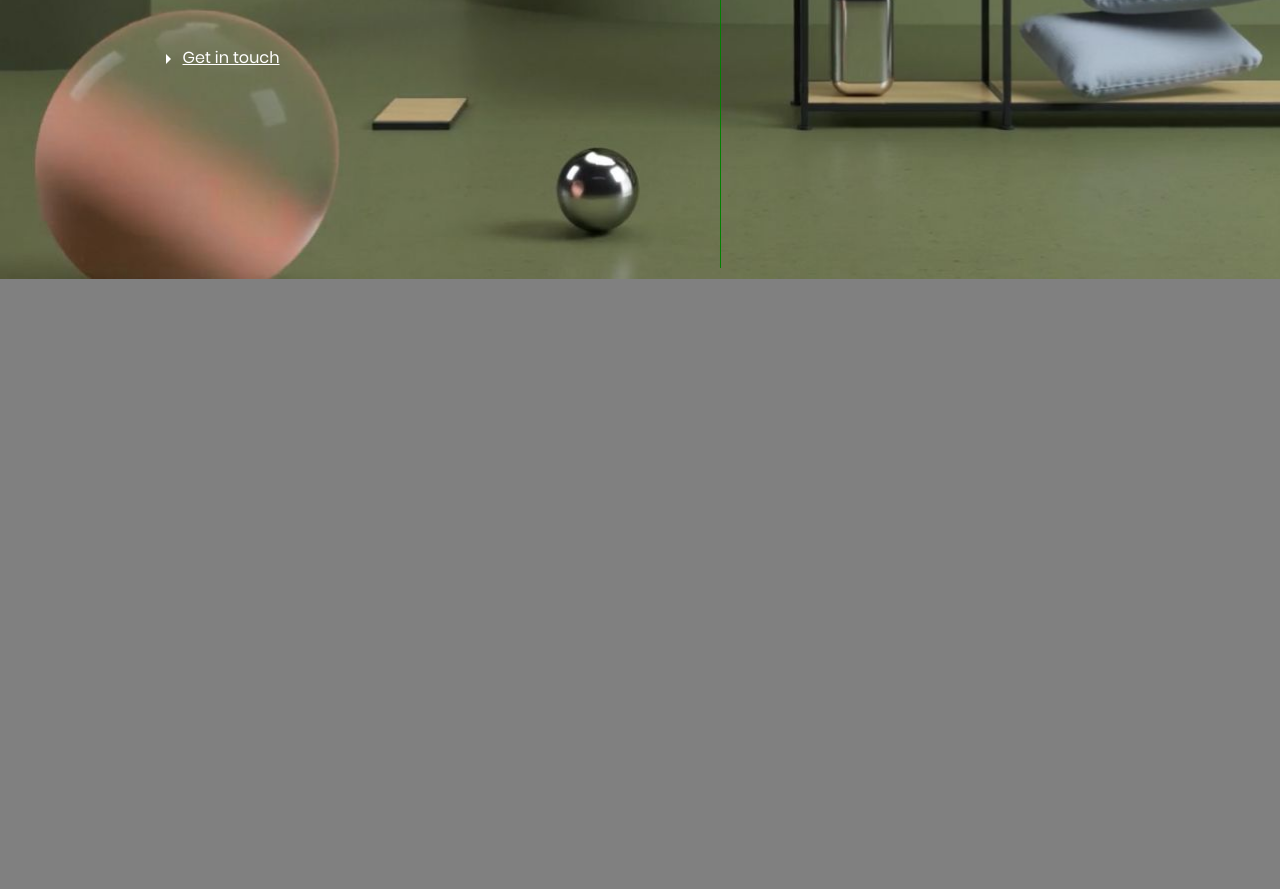
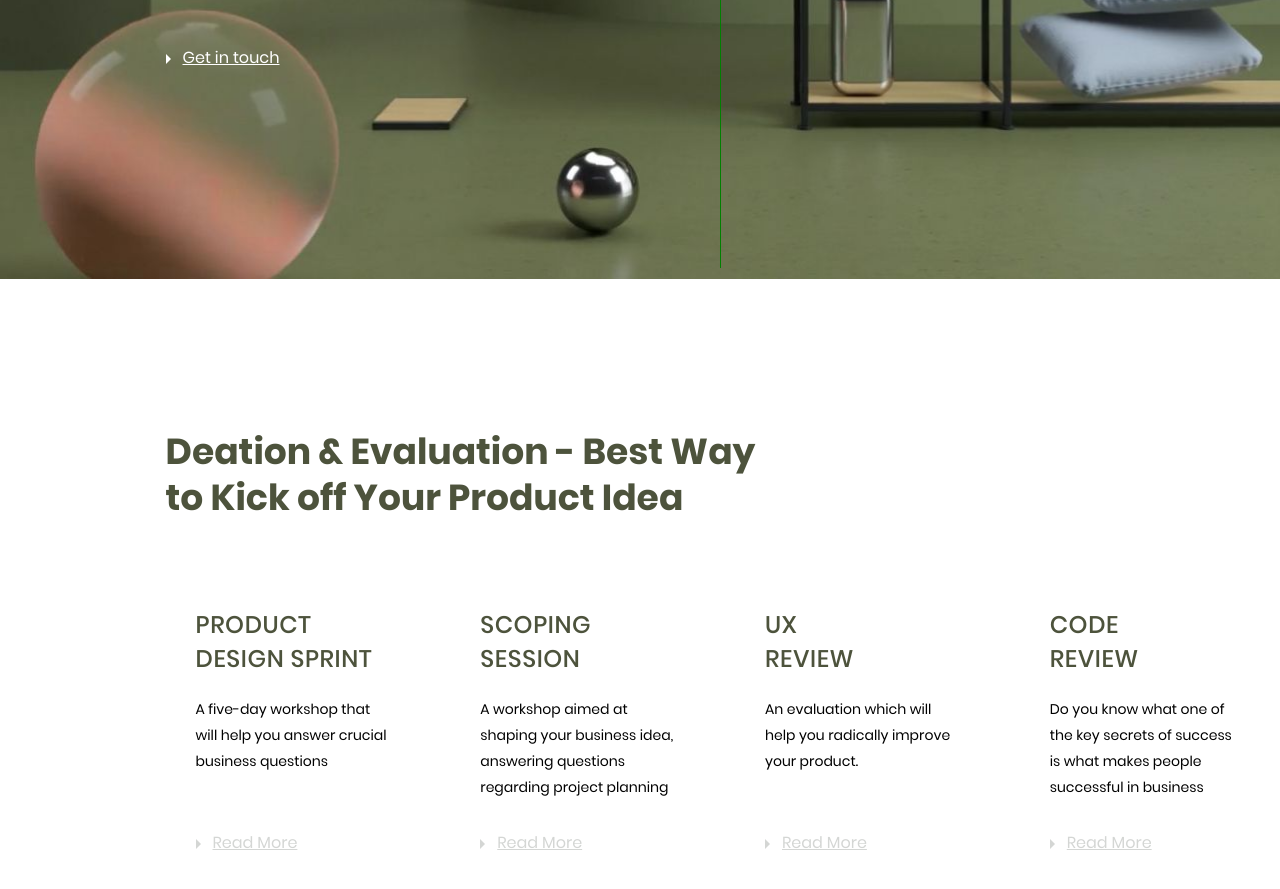
Before and after one commit to jenea130/html-webovio, a plain HTML site: page index.html in a window 1280 px wide. Shown: the part 532-1421 px from the top of the page. Before the commit the page ends 811 px from the top, so only its background shows below. Drawn offline with Linux system fonts and the light colour scheme.

Commit message:
features:pixel perfect

```diff
--- a/css/style.css
+++ b/css/style.css
@@ -226,7 +226,7 @@ body {
 	width: 1440px;
 	margin: 0 auto;
 	font-family: 'Poppins', sans-serif;
-	background: gray;
+	background: white;
 
 }
 
@@ -338,7 +338,6 @@ a {
 	width: 100%;
 	height: 100%;
 	object-fit: cover;
-
 }
 
 .home-intro .container {
@@ -400,3 +399,64 @@ a {
 .btn:hover:before {
 	border-left-color: #ffd724;
 }
+
+.btn--accent {
+    color: #D4D6D4;
+}
+
+.btn--accent:before {
+	border-color: transparent transparent transparent #D4D6D4;
+}
+
+.features {
+    padding: 150px 0 154px;
+}
+
+.features__title {
+    font-size: 36px;
+    line-height: 46px;
+    color: #4d533c;
+    margin-bottom: 57px;
+    width: 610px;
+}
+
+.features__wrap {
+    display: flex;
+
+    justify-content: space-between;
+    margin: 0 -15px;
+}
+
+.features__item {
+    flex: 1;
+    margin: 0 15px;
+}
+
+.item-features {
+    display: flex;
+    flex-direction: column;
+    padding: 30px;
+    height: 100%;
+
+}
+
+.item-features__title {
+    font-size: 24px;
+    font-weight: 500;
+    line-height: 34px;
+    color: #4d533c;
+    text-transform: uppercase;
+    margin-bottom: 20px;
+    letter-spacing: .6px;
+}
+
+.item-features__text {
+    margin-bottom: 30px;
+    font-size: 14px;
+    line-height: 26px;
+    color: rgba(#213842, .2);
+}
+
+.item-features .btn {
+    margin-top: auto;
+}
--- a/index.html
+++ b/index.html
@@ -1,10 +1,12 @@
 <!DOCTYPE html>
 <html lang="en">
+
 <head>
 <meta charset="UTF-8">
 <title></title>
 <link rel="stylesheet" href="css/style.css">
 </head>
+
 <body>
 <header class="main-header">
 	<div class="container">
@@ -27,9 +29,53 @@
 	<div class="container">
 		<h3 class="home-intro__label">A place where</h3>
 		<h1 class="home-intro__title">A creative agency for redemptive brands</h1>
-			<div class="home-intro__text">Anteelo is a leading strategic design firm that builds powerful digital solutions for startups and enterprises.</div>
+		<div class="home-intro__text">Anteelo is a leading strategic design firm that builds powerful digital
+			solutions
+			for startups and enterprises.</div>
 		<a href="#" class="btn">Get in touch</a>
 	</div>
 </section>
+<div class="container">
+	<section class="features">
+		<h2 class="features__title">
+			Deation & Evaluation - Best Way to Kick off Your Product Idea
+		</h2>
+		<div class="features__wrap">
+			<div class="features__item">
+				<div class="item-features">
+					<h3 class="item-features__title">Product Design Sprint</h3>
+					<div class="item-features__text">A five-day workshop that will help you answer crucial business
+						questions</div>
+					<a href="" class="btn btn--accent">Read More</a>
+				</div>
+			</div>
+			<div class="features__item">
+				<div class="item-features">
+					<h3 class="item-features__title">Scoping Session</h3>
+					<div class="item-features__text">A workshop aimed at shaping your business idea, answering
+						questions regarding project planning</div>
+					<a href="" class="btn btn--accent">Read More</a>
+				</div>
+			</div>
+			<div class="features__item">
+				<div class="item-features">
+					<h3 class="item-features__title">UX<br> Review</h3>
+					<div class="item-features__text">An evaluation which will help you radically improve your
+						product.</div>
+					<a href="" class="btn btn--accent">Read More</a>
+				</div>
+			</div>
+			<div class="features__item">
+				<div class="item-features">
+					<h3 class="item-features__title">Code<br> Review</h3>
+					<div class="item-features__text">Do you know what one of the key secrets of success is what
+						makes people successful in business</div>
+					<a href="" class="btn btn--accent">Read More</a>
+				</div>
+			</div>
+		</div>
+	</section>
+</div>
 </body>
+
 </html>
```
Lines whose indentation alone changed are shown as unchanged.
